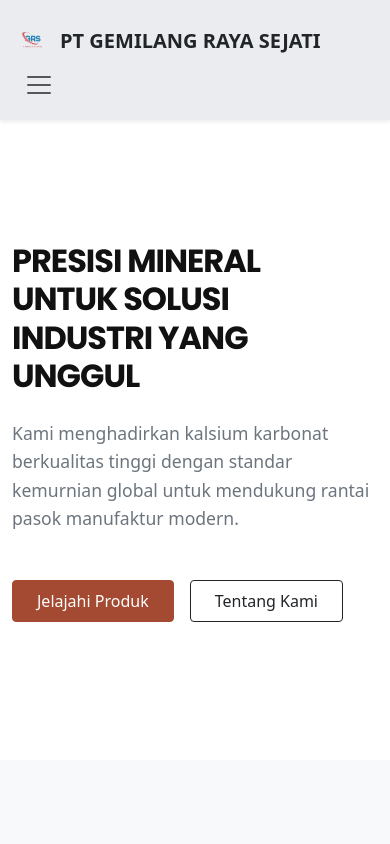
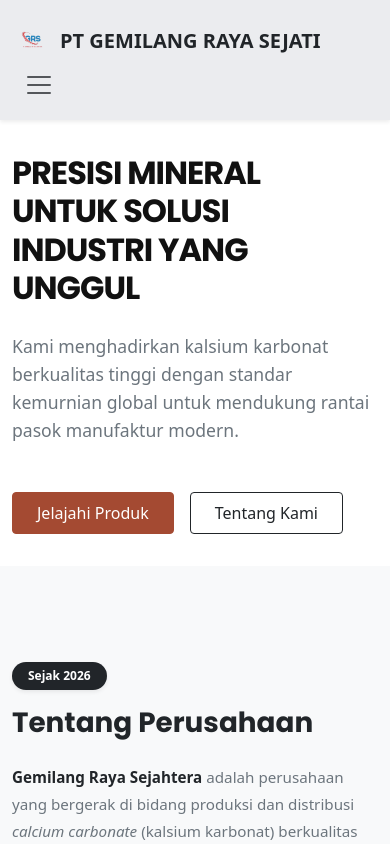
Before and after one commit to satriafzal/company_profile_GRS, a Vue app: page / in a window 390 px wide. Shown: the top 844 px of the page. Built offline with nearby package versions, Linux system fonts and the light colour scheme.

Commit message:
update home page and styling

```diff
--- a/src/assets/style/Home.css
+++ b/src/assets/style/Home.css
@@ -1,7 +1,8 @@
 .hero-section {
     min-height: 90vh;
-    background-color: #ffffff;
+    background-color: #ffffff !important;
     padding-top: 80px;
+    padding-bottom: 4rem;
 }
 
 .hero-title {
@@ -31,7 +32,7 @@
 }
 
 .about-section {
-    background-color: #F8F9FA;
+    background-color: #F8F9FA !important;
 }
 
 p {
@@ -82,6 +83,7 @@ p {
 
 .solution-section {
     background-color: #f8f9fa;
+    padding-top: 5rem !important;
 }
 
 .industry-card {
@@ -126,6 +128,7 @@ p {
 /* Styling Contact Section */
 .contact-section {
   background-color: #ffffff;
+    padding-top: 4.5rem !important;
 }
 
 /* Label Form (Teks kecil di atas kotak input) */
@@ -180,3 +183,27 @@ p {
   border-radius: 0px; /* Ujung kotak tajam */
   display: block; /* Mencegah ada sisa space kosong di bawah map */
 }
+
+@media (max-width: 768px) {
+  .hero-section {
+    /* Ngebatalin paksaan tinggi full layar, jadi tingginya ngikutin isi konten aja */
+    min-height: auto !important;
+
+    /* Jarak atas biar teks ga ketutup navbar */
+    padding-top: 130px !important;
+
+    /* Jarak bawah biar gak terlalu nempel sama section gambar di bawahnya */
+    padding-bottom: 2rem !important;
+
+    /* TAMBAHIN KODE INI BUAT NAIKIN KATALOG */
+    .about-section {
+        /* Pangkas jarak kosong di bawah section About */
+        padding-bottom: 1rem !important;
+    }
+
+    .product-section {
+        /* Pangkas jarak kosong di atas section Katalog */
+        padding-top: 1rem !important;
+    }
+  }
+}
```
